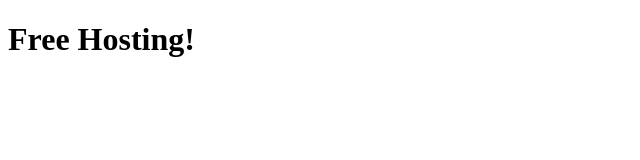
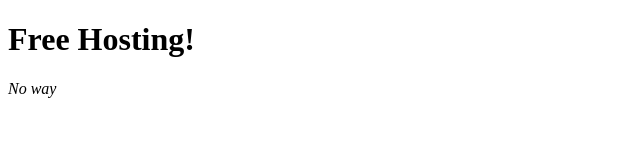
Before and after one commit to waltoids/waltoids.github.io, a plain HTML site: page index.html in a window 1280 px wide. Shown: the full height of the page, 0-640 px from the left. Drawn offline with Linux system fonts and the light colour scheme.

Commit message:
Added <p><em>Now way

```diff
--- a/index.html
+++ b/index.html
@@ -6,5 +6,6 @@
 
     <body>
         <h1>Free Hosting!</h1>
+        <p><em>No way</em></p>
     </body>
 </html>
```
